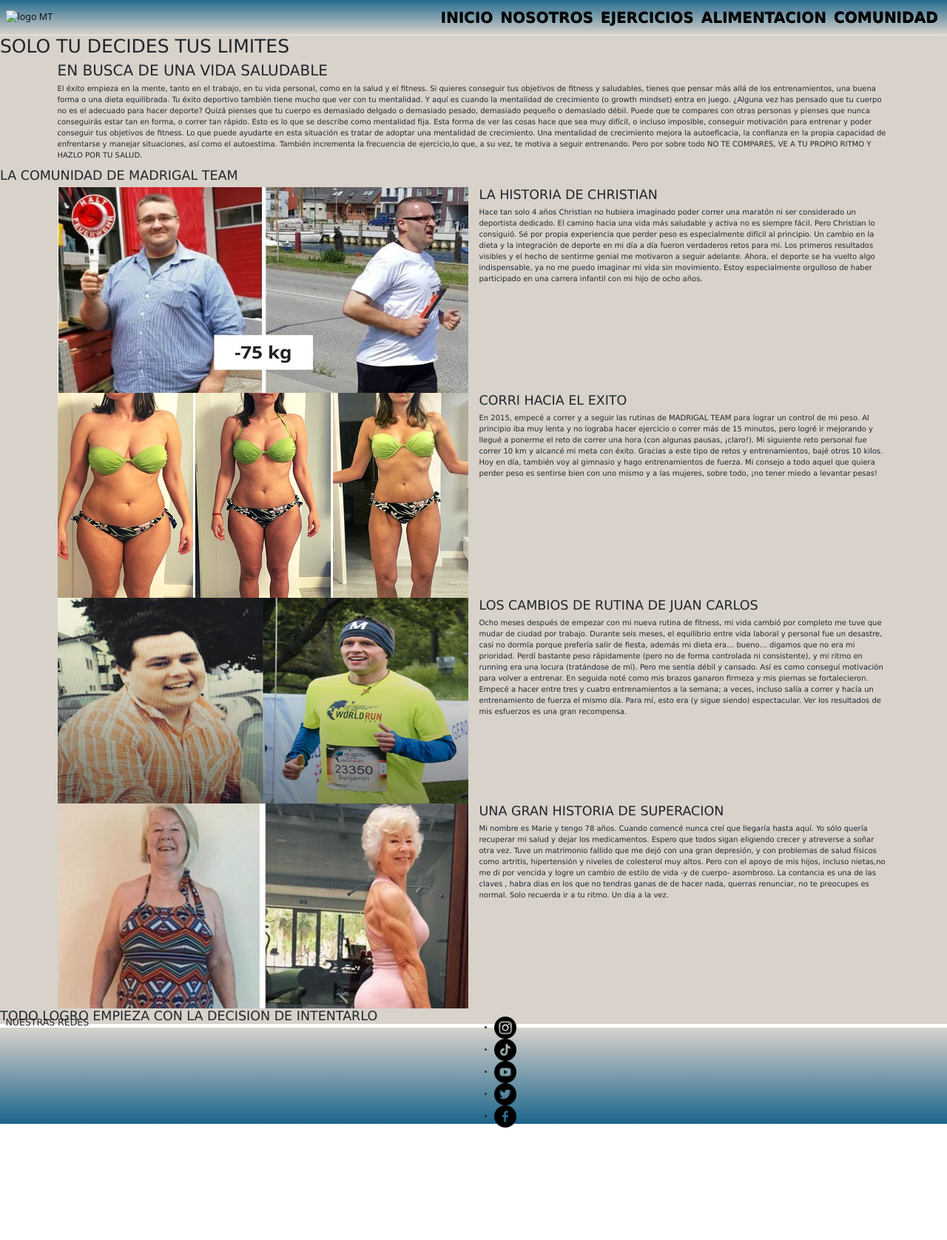
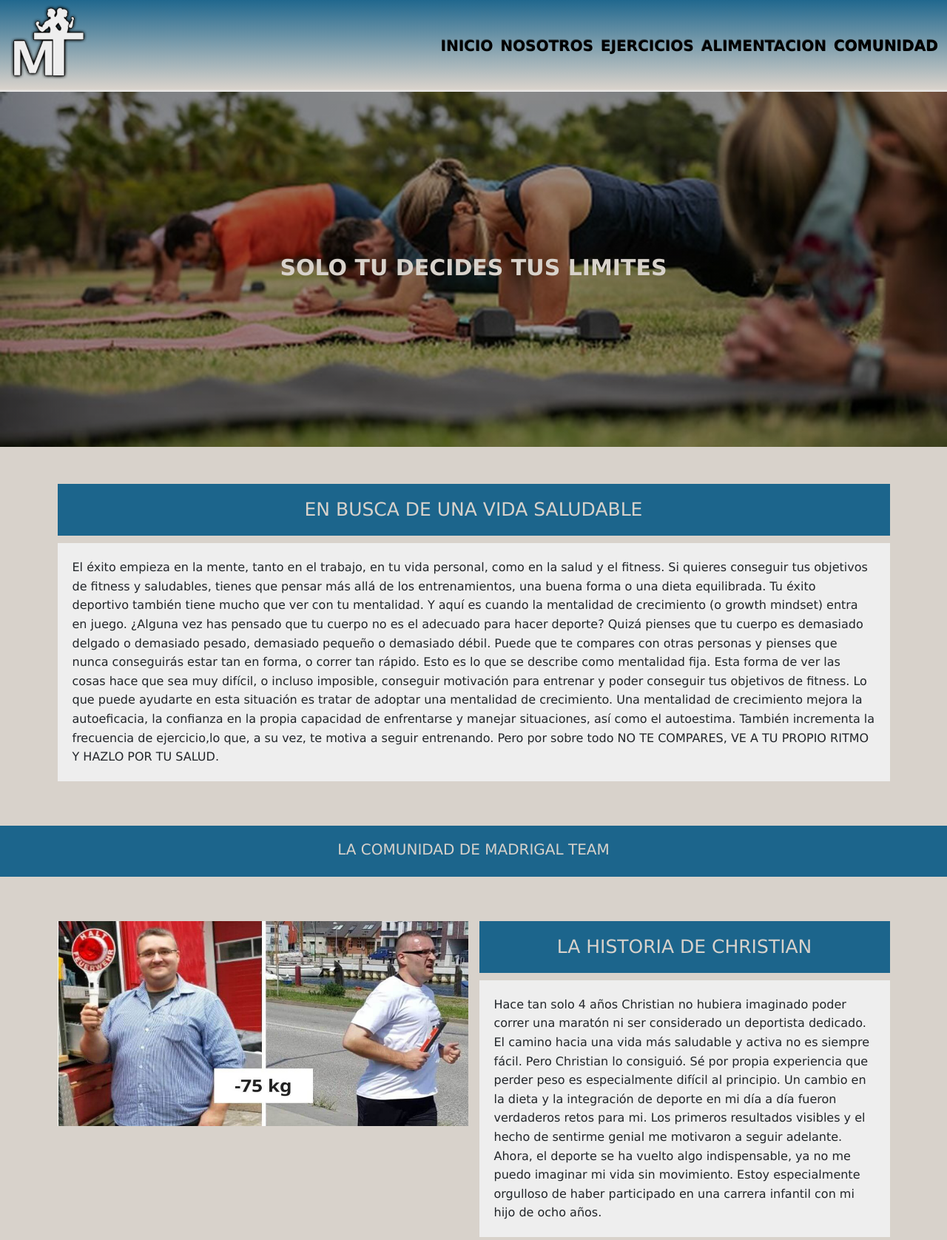
Before and after one commit to mayrarociocruz/coder-desafio, a website: page pages/comunidad.html in a window 1280 px wide. Shown: the part 2-1678 px from the top of the page at 74% size. Before the commit the page ends 1536 px from the top, so only its background shows below. Drawn offline with nearby package versions, Linux system fonts and the light colour scheme.

Commit message:
pagina comunidad en sass

```diff
--- a/pages/comunidad.html
+++ b/pages/comunidad.html
@@ -17,9 +17,9 @@
     <header class="header">
         <nav class="navbar navbar-expand-lg navbar-light background-color">
             <div class="container-fluid">
-              <a class="navbar-brand" href="../index.html"> <img src="../assets/images/logonuevo.jpg" width="150" height="aut" alt="logo MT"></a>
+              <a class="navbar-brand" href="../index.html"> <img src="../assets/images/logonuevo.png" width="110" height="aut" alt="logo MT"></a>
               <button class="navbar-toggler" type="button" data-bs-toggle="collapse" data-bs-target="#navbarNavAltMarkup" aria-controls="navbarNavAltMarkup" aria-expanded="false" aria-label="Toggle navigation">
-                <span class="navbar-toggler-icon"></span>
+                <span class="navbar-toggler-icon"> <img src="../assets/images/menu-svgrepo-com.svg" width="25" height="aut" alt="menu"></span>
               </button>
               <div class="collapse navbar-collapse justify-content-end" id="navbarNavAltMarkup">
                 <div class="navbar-nav font-nav">
@@ -38,16 +38,16 @@
     <main class="grid-container">
 
         <section class="hero-comunidad">
-            <h1>SOLO TU DECIDES TUS LIMITES</h1>
+            <h1 class="hero-comunidad-h1">SOLO TU DECIDES TUS LIMITES</h1>
         </section>
 
         <section class="container">
             <div class="row">
             <div class="col-lg-12 col-md 12 col-sm-12">
-                <article class="texto-comunidad">
+                <article class="textotyp">
 
-                <h2>EN BUSCA DE UNA VIDA SALUDABLE</h2>
-                <p>El éxito empieza en la mente, tanto en el trabajo, en tu vida personal, como en la salud y el fitness. Si quieres conseguir tus objetivos de fitness y saludables, tienes que pensar más allá de los entrenamientos, una buena forma o una dieta equilibrada. Tu éxito deportivo también tiene mucho que ver con tu mentalidad. Y aquí es cuando la mentalidad de crecimiento (o growth mindset) entra en juego.
+                <h2 class="textotyp-titulo">EN BUSCA DE UNA VIDA SALUDABLE</h2>
+                <p class="textotyp-parrafo">El éxito empieza en la mente, tanto en el trabajo, en tu vida personal, como en la salud y el fitness. Si quieres conseguir tus objetivos de fitness y saludables, tienes que pensar más allá de los entrenamientos, una buena forma o una dieta equilibrada. Tu éxito deportivo también tiene mucho que ver con tu mentalidad. Y aquí es cuando la mentalidad de crecimiento (o growth mindset) entra en juego.
                 ¿Alguna vez has pensado que tu cuerpo no es el adecuado para hacer deporte? Quizá   pienses que tu cuerpo es demasiado delgado o demasiado pesado, demasiado pequeño o demasiado débil. Puede que te compares con otras personas y pienses que nunca conseguirás estar tan en forma, o correr tan rápido. Esto es lo que se describe como mentalidad fija. Esta forma de ver las cosas hace que sea muy difícil, o incluso imposible, conseguir motivación para entrenar y poder conseguir tus objetivos de fitness. Lo que puede ayudarte en esta situación es tratar de adoptar una mentalidad de crecimiento. Una mentalidad de crecimiento mejora la autoeficacia, la  confianza en la propia capacidad de enfrentarse y manejar situaciones, así como el autoestima. También incrementa la frecuencia de ejercicio,lo que, a su vez, te motiva a seguir entrenando. Pero por sobre todo NO TE COMPARES, VE A TU PROPIO RITMO Y HAZLO POR TU SALUD.
                 </p>
                 </article>
@@ -56,20 +56,20 @@
 
         </section>
 
-            <div class="titulo">
-                <h3>LA COMUNIDAD DE MADRIGAL TEAM</h3>
+            <div class="textotyp-titulo">
+                <h2>LA COMUNIDAD DE MADRIGAL TEAM</h2>
 
             </div>
 
         <section class="container">
             <div class="row">
                 <div class="col-lg-6 col-md-12 col-sm-12">
-                    <img src="../assets/images/antesydespuesanteojos.jpg" width="100%" height="100%" alt="Antes y despues" class="img-fluid">
+                    <div class="foto-palta"><img src="../assets/images/antesydespuesanteojos.jpg" width="100%" height="100%" alt="Antes y despues" class="img-fluid"></div>
                 </div>
             <div class="col-lg-6 col-md-12 col-sm-12">
-                <article class="parrafo-nosotros">
-                    <h3 class="titulo-testimonio">LA HISTORIA DE CHRISTIAN</h3>
-                    <p>Hace tan solo 4 años Christian no hubiera imaginado poder correr una maratón ni ser considerado un deportista dedicado. El camino hacia una vida más saludable y activa no es siempre fácil. Pero Christian lo consiguió. Sé por propia experiencia que perder peso es especialmente difícil al principio. Un cambio en la dieta y la integración de deporte en mi día a día fueron verdaderos retos para mi. Los primeros resultados visibles y el hecho de sentirme genial me motivaron a seguir adelante. Ahora, el deporte se ha vuelto algo indispensable, ya no me puedo imaginar mi vida sin movimiento. Estoy especialmente orgulloso de haber participado en una carrera infantil con mi hijo de ocho años.</p>
+                <article class="textotyp">
+                    <h3 class="textotyp-titulo">LA HISTORIA DE CHRISTIAN</h3>
+                    <p class="textotyp-parrafo">Hace tan solo 4 años Christian no hubiera imaginado poder correr una maratón ni ser considerado un deportista dedicado. El camino hacia una vida más saludable y activa no es siempre fácil. Pero Christian lo consiguió. Sé por propia experiencia que perder peso es especialmente difícil al principio. Un cambio en la dieta y la integración de deporte en mi día a día fueron verdaderos retos para mi. Los primeros resultados visibles y el hecho de sentirme genial me motivaron a seguir adelante. Ahora, el deporte se ha vuelto algo indispensable, ya no me puedo imaginar mi vida sin movimiento. Estoy especialmente orgulloso de haber participado en una carrera infantil con mi hijo de ocho años.</p>
 
                 </article>
             </div>
@@ -78,12 +78,12 @@
 
             <div class="row">
                 <div class="col-lg-6 col-md-12 col-sm-12">
-                    <img src="../assets/images/antesydespuesverdebikini.jpg" width="100%" height="100%" alt="Antes y despues" class="img-fluid">
+                    <div class="foto-palta"><img src="../assets/images/antesydespuesverdebikini.jpg" width="100%" height="100%" alt="Antes y despues" class="img-fluid"></div>
                 </div>
                 <div class="col-lg-6 col-md-12 col-sm-12">
-                    <article class="parrafo-nosotros">
-                        <h3 class="titulo-testimonio">CORRI HACIA EL EXITO</h3>
-                        <p>En 2015, empecé a correr y a seguir las rutinas de MADRIGAL TEAM para lograr un control de mi peso. Al principio iba muy lenta y no lograba hacer ejercicio o correr más de 15 minutos, pero logré ir mejorando y llegué a ponerme el reto de correr una hora (con algunas pausas, ¡claro!). Mi siguiente reto personal fue correr 10 km y alcancé mi meta con éxito. Gracias a este tipo de retos y entrenamientos, bajé otros 10 kilos.
+                    <article class="textotyp">
+                        <h3 class="textotyp-titulo">CORRI HACIA EL EXITO</h3>
+                        <p class="textotyp-parrafo">En 2015, empecé a correr y a seguir las rutinas de MADRIGAL TEAM para lograr un control de mi peso. Al principio iba muy lenta y no lograba hacer ejercicio o correr más de 15 minutos, pero logré ir mejorando y llegué a ponerme el reto de correr una hora (con algunas pausas, ¡claro!). Mi siguiente reto personal fue correr 10 km y alcancé mi meta con éxito. Gracias a este tipo de retos y entrenamientos, bajé otros 10 kilos.
                         Hoy en día, también voy al gimnasio y hago entrenamientos de fuerza. Mi consejo a todo aquel que quiera perder peso es sentirse bien con uno mismo y a las mujeres, sobre todo, ¡no tener miedo a levantar pesas!</p>
                     </article>
                 </div>
@@ -93,12 +93,12 @@
 
             <div class="row">
                 <div class="col-lg-6 col-md-12 col-sm-12">
-                    <img src="../assets/images/antesydespuesplaya.jpg" width="100%" height="100%" alt="Antes y despues" class="img-fluid">
+                    <div class="foto-palta"><img src="../assets/images/antesydespuesplaya.jpg" width="100%" height="100%" alt="Antes y despues" class="img-fluid"></div>
                 </div>
                 <div class="col-lg-6 col-md-12 col-sm-12">
-                <article class="parrafo-nosotros">
-                    <h3 class="titulo-testimonio">LOS CAMBIOS DE RUTINA DE JUAN CARLOS</h3>
-                    <p>Ocho meses después de empezar con mi nueva rutina de fitness, mi vida cambió por completo me tuve que mudar de ciudad por trabajo. Durante seis meses, el equilibrio entre vida laboral y personal fue un desastre, casi no dormía porque prefería salir de fiesta, además mi dieta era… bueno… digamos que no era mi prioridad. Perdí bastante peso rápidamente (pero no de forma controlada ni consistente), y mi ritmo en running era una locura (tratándose de mí). Pero me sentía débil y cansado.
+                <article class="textotyp">
+                    <h3 class="textotyp-titulo">LOS CAMBIOS DE RUTINA DE JUAN CARLOS</h3>
+                    <p class="textotyp-parrafo">Ocho meses después de empezar con mi nueva rutina de fitness, mi vida cambió por completo me tuve que mudar de ciudad por trabajo. Durante seis meses, el equilibrio entre vida laboral y personal fue un desastre, casi no dormía porque prefería salir de fiesta, además mi dieta era… bueno… digamos que no era mi prioridad. Perdí bastante peso rápidamente (pero no de forma controlada ni consistente), y mi ritmo en running era una locura (tratándose de mí). Pero me sentía débil y cansado.
                     Así es como conseguí motivación para volver a entrenar. En seguida noté como mis brazos ganaron firmeza y mis piernas se fortalecieron. Empecé a hacer entre tres y cuatro entrenamientos a la semana; a veces, incluso salía a correr y hacía un entrenamiento de fuerza el mismo día. Para mí, esto era (y sigue siendo) espectacular. Ver los resultados de mis esfuerzos es una gran recompensa.</p>
                 </article>
                 </div>
@@ -107,12 +107,13 @@
 
             <div class="row">
                 <div class="col-lg-6 col-md-12 col-sm-12">
-                    <img src="../assets/images/antesydespuesabuelita.jpg" width="100%" height="100%" alt="Antes y despues" class="img-fluid">
+
+                   <div class="foto-palta"><img src="../assets/images/antesydespuesabuelita.jpg" width="500" height="500" alt="Antes y despues" class="img-fluid"></div>
                 </div>
                 <div class="col-lg-6 col-md-12 col-sm-12">
-                    <article class="parrafo-nosotros">
-                        <h3 class="titulo-testimonio">UNA GRAN HISTORIA DE SUPERACION</h3>
-                        <p>Mi nombre es Marie y tengo 78 años. Cuando comencé nunca creí que llegaría hasta aquí. Yo sólo quería recuperar mi salud y dejar los medicamentos. Espero que todos sigan eligiendo crecer y atreverse a soñar otra vez. Tuve un matrimonio fallido que me dejó con una gran depresión, y con problemas de salud físicos como artritis, hipertensión y niveles de colesterol muy altos. Pero con el apoyo de mis hijos, incluso nietas,no me di por vencida y logre un cambio de estilo de vida -y de cuerpo- asombroso.
+                    <article class="textotyp">
+                        <h3 class="textotyp-titulo">UNA GRAN HISTORIA DE SUPERACION</h3>
+                        <p class="textotyp-parrafo">Mi nombre es Marie y tengo 78 años. Cuando comencé nunca creí que llegaría hasta aquí. Yo sólo quería recuperar mi salud y dejar los medicamentos. Espero que todos sigan eligiendo crecer y atreverse a soñar otra vez. Tuve un matrimonio fallido que me dejó con una gran depresión, y con problemas de salud físicos como artritis, hipertensión y niveles de colesterol muy altos. Pero con el apoyo de mis hijos, incluso nietas,no me di por vencida y logre un cambio de estilo de vida -y de cuerpo- asombroso.
                         La contancia es una de las claves , habra dias en los que no tendras ganas de de hacer nada, querras renunciar, no te preocupes es normal. Solo recuerda ir a tu ritmo. Un dia a la vez.
                         </p>
                     </article>
@@ -123,7 +124,7 @@
 
         <section class="foto-final-comunidad">
 
-            <h3>TODO LOGRO EMPIEZA CON LA DECISION DE INTENTARLO</h3>
+            <h3 class="foto-final-comunidad-h3">TODO LOGRO EMPIEZA CON LA DECISION DE INTENTARLO</h3>
 
         </section>
 
@@ -135,11 +136,11 @@
             <div class="row">
 
                 <div class="col-lg-6 col-md-12 col-sm-12">
-                    <h5>NUESTRAS REDES</h5>
+                    <h5 class="footer-index-h5">NUESTRAS REDES</h5>
                 </div>
 
                 <div class="col-lg-6 col-md-12 col-sm-12">
-                    <ul class="redes-iconos">
+                    <ul class="footer-index-iconos">
                         <li><a href="https://www.instagram.com/embed" target="_blank"><img src="../assets/images/logoinsta.png" width="30" height="30" alt="Logo Instagram"> </a></li>
 
                         <li><a href="https://www.tiktok.com/search?q=fitness%20motivation&t=1648957034991/embed" target="_blank"><img src="../assets/images/logotiktok.png" width="30" height="30" alt="logo tik tok"></a></li>
--- a/scss/components/_img-fijas.scss
+++ b/scss/components/_img-fijas.scss
@@ -83,3 +83,45 @@
         font-weight: bold;
     }
 }
+
+.hero-comunidad{
+    width: 100%;
+    height: 48rem;
+    background: linear-gradient( rgba(0, 0, 0, 0.404), rgba(0, 0, 0, 0.404)), url("../assets/images/comunidad-hero.jpeg");
+    background-position: center;
+    background-repeat: no-repeat;
+    background-size: cover;
+    background-attachment: fixed;
+    display: flex;
+    justify-content: center;
+    flex-direction: column;
+    align-items: center;
+    &-h1{
+        display: flex;
+        text-align: center;
+        font-size: 3rem;
+        color: $color-beige;
+        font-weight: bold;
+    }
+}
+
+.foto-final-comunidad{
+    width: 100%;
+    height: 48rem;
+    background: linear-gradient( rgba(0, 0, 0, 0.404), rgba(0, 0, 0, 0.404)), url("../assets/images/chicocorriendocapucha.jpg");
+    background-position: center;
+    background-repeat: no-repeat;
+    background-size: cover;
+    background-attachment: fixed;
+    display: flex;
+    justify-content: center;
+    flex-direction: column;
+    align-items: center;
+    &-h3{
+        display: flex;
+        text-align: center;
+        font-size: 3rem;
+        color: $color-beige;
+        font-weight: bold;
+    }
+}
--- a/scss/components/_index.scss
+++ b/scss/components/_index.scss
@@ -8,6 +8,7 @@
         font-size: 2.5rem;
         background-color: $bg-color-azul;
         color: $color-beige;
+        box-shadow: 3px, 3px, 10px black;
     }
     &-subtitulo{
 
```
Also changed, not shown: css/style.css, 1 other file.
